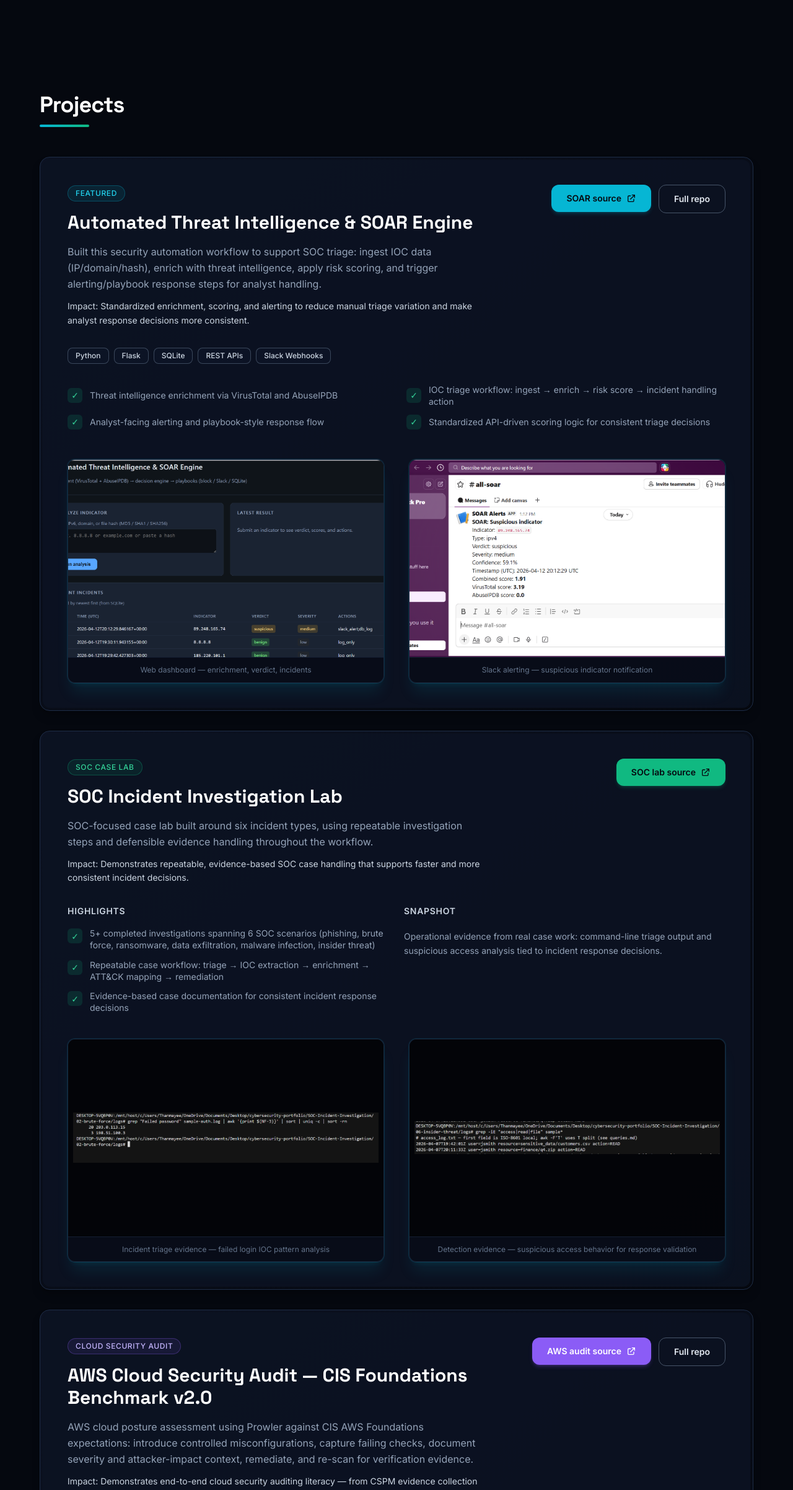
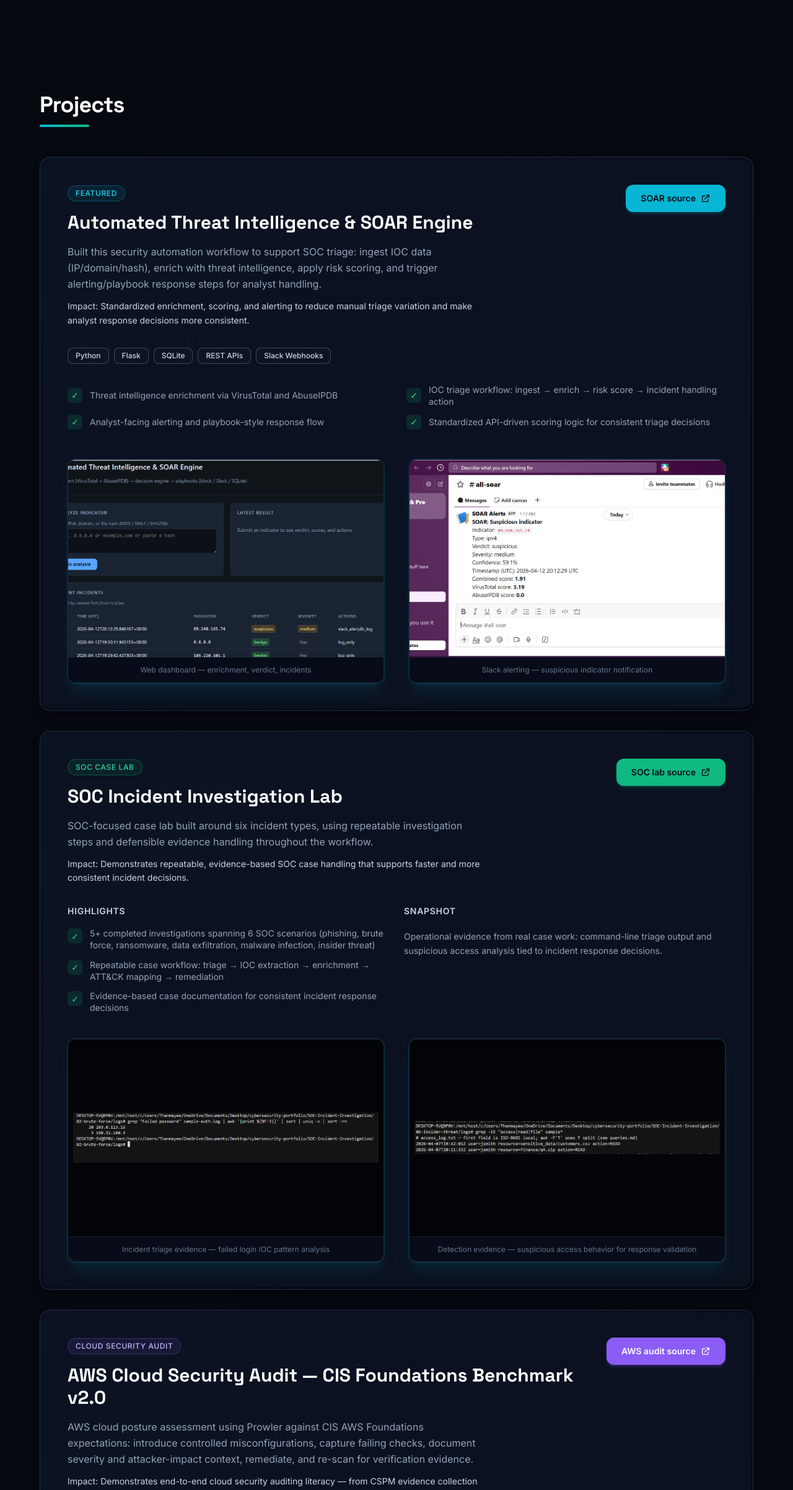
Before and after one commit to Thanmayeemm/cybersecurity-portfolio, a Next.js app in the folder cyber-portfolio/: page / in a window 1280 px wide. Shown: the part 1425-3829 px from the top of the page at 62% size. Built offline with nearby package versions, Linux system fonts and the light colour scheme.

Commit message:
refactor(portfolio): remove Full repo buttons from project cards
Keep each project card focused on its primary source link by removing the secondary Full repo buttons in the Projects section.

```diff
--- a/cyber-portfolio/components/Projects.tsx
+++ b/cyber-portfolio/components/Projects.tsx
@@ -176,17 +176,6 @@ export function Projects() {
                       d="M10 6H6a2 2 0 00-2 2v10a2 2 0 002 2h10a2 2 0 002-2v-4M14 4h6m0 0v6m0-6L10 14"
                     />
                   </svg>
-                </MotionLink>
-                <MotionLink
-                  href={siteConfig.github}
-                  target="_blank"
-                  rel="noopener noreferrer"
-                  whileHover={reduceMotion ? {} : { scale: 1.02 }}
-                  whileTap={reduceMotion ? {} : { scale: 0.98 }}
-                  transition={{ duration: 0.2, ease: [0.22, 1, 0.36, 1] }}
-                  className="inline-flex items-center justify-center rounded-xl border border-slate-600 bg-transparent px-6 py-3 text-sm font-semibold text-slate-200 hover:border-cyan-500/50 hover:text-white"
-                >
-                  Full repo
                 </MotionLink>
               </div>
             </div>
@@ -386,17 +375,6 @@ export function Projects() {
                     />
                   </svg>
                 </MotionLink>
-                <MotionLink
-                  href={siteConfig.github}
-                  target="_blank"
-                  rel="noopener noreferrer"
-                  whileHover={reduceMotion ? {} : { scale: 1.02 }}
-                  whileTap={reduceMotion ? {} : { scale: 0.98 }}
-                  transition={{ duration: 0.2, ease: [0.22, 1, 0.36, 1] }}
-                  className="inline-flex items-center justify-center rounded-xl border border-slate-600 bg-transparent px-6 py-3 text-sm font-semibold text-slate-200 hover:border-violet-500/50 hover:text-white"
-                >
-                  Full repo
-                </MotionLink>
               </div>
             </div>
 
```
